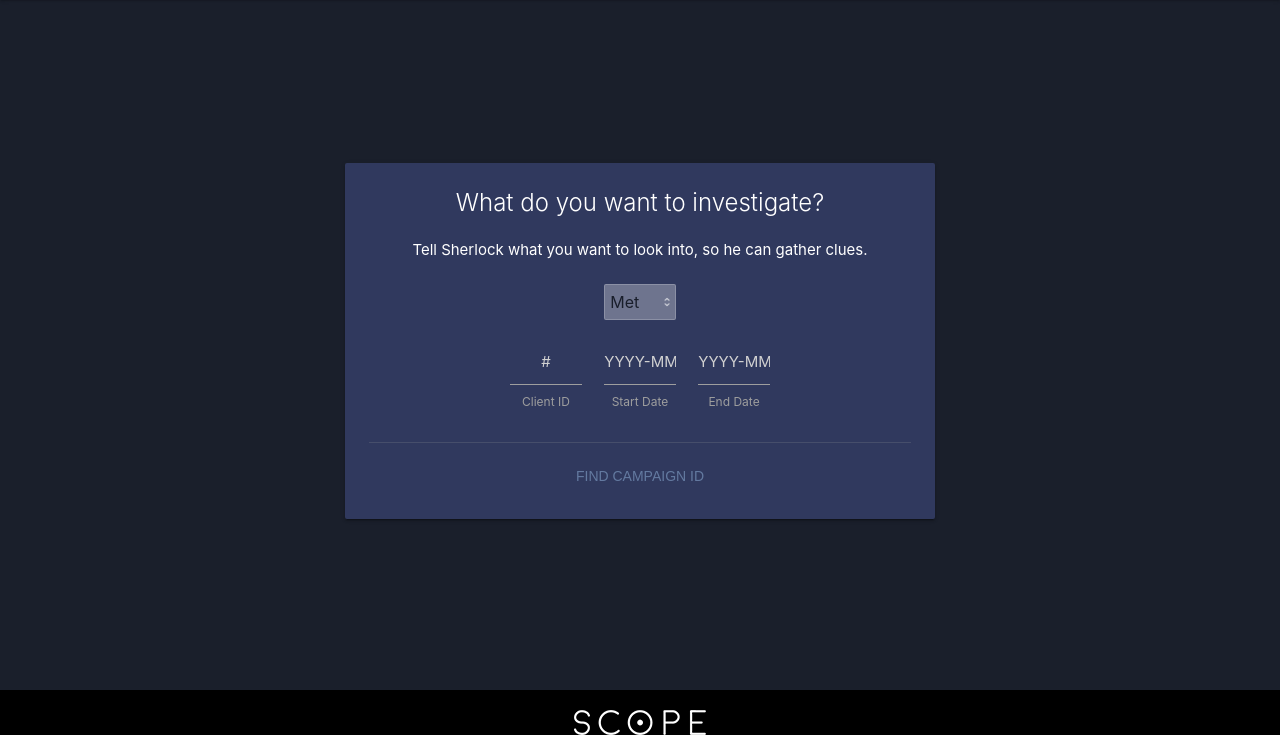
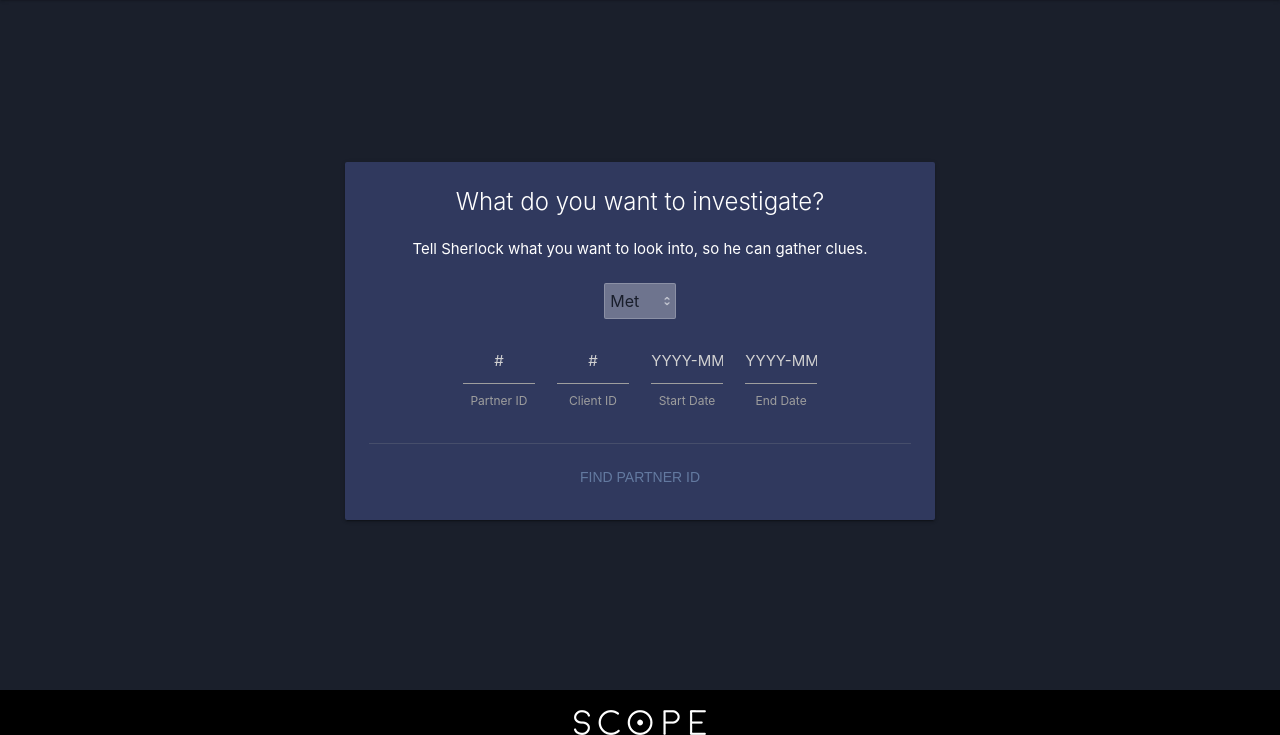
Before and after one commit to stefmolin/Sherlock, a Flask app: page /parameter_entry in a window 1280 px wide. Shown: the part 65-800 px from the top of the page. Run offline with Flask 2, Linux system fonts and the light colour scheme; the visitor is signed in with stand-in values (Sample User, id 1); some libraries are stand-ins or nearby versions.

Commit message:
Add named arguments to decision tree definitions. Enable multiple lookups to gather IDs needed for various checks.

```diff
--- a/sherlock/web_app.py
+++ b/sherlock/web_app.py
@@ -56,7 +56,8 @@ def parameter_entry():
         elif not start_date and end_date:
             start_date = datetime.strftime((datetime.strptime(end_date, '%Y-%m-%d') - timedelta(15)), '%Y-%m-%d')
         return render_template('parameter_entry.html',
-                                client_id=request.args.get('client_id'),
+                                partner_id=request.args.get('partner_id') or 'undefined',
+                                client_id=request.args.get('client_id') or 'undefined',
                                 start_date=start_date,
                                 end_date=end_date,
                                 metric=request.args.get('kpi'))
@@ -66,12 +67,14 @@ def parameter_entry():
 @app.route("/investigate", methods=["POST"])
 def investigate():
     if 'username' in session:
+        partner_id = request.form['partner_id']
         client_id = request.form['client_id']
         campaign_id = request.form['campaign_selector']
         start_date = request.form['start_date']
         end_date = request.form['end_date']
         metric = request.form['metric']
         return render_template('investigate.html',
+                                partner_id=partner_id,
                                 client_id=client_id,
                                 campaign_id=campaign_id,
                                 start_date=start_date,
--- a/static/css/sherlock.css
+++ b/static/css/sherlock.css
@@ -249,7 +249,7 @@ input[type="number"] {
   background-color: #30395e;
   margin-right:20px;
   margin-top: 10px;
-  max-width: 100%;
+  max-width: 80%;
 }
 
 #investigation_info {
--- a/static/js/sherlock.js
+++ b/static/js/sherlock.js
@@ -16,13 +16,23 @@ function hideAllButtons() {
 }
 
 function turnOffCardExtras() {
-  const elements = ['loading_indicator', 'chart'];
+  let elements = ['loading_indicator'];
+  let graphNodes = document.querySelectorAll('[id^="graph-"]');
+  for (var i = 0; i < graphNodes.length; i ++) {
+    elements.push(graphNodes[i].id);
+  }
   turnOff(elements);
 }
 
 function turnOff(elements) {
   for (var e in elements) {
     document.getElementById(elements[e]).style.display = "none";
+  }
+}
+
+function turnOn(elements) {
+  for (var e in elements) {
+    document.getElementById(elements[e]).style.display = "inline-block";
   }
 }
 
@@ -40,7 +50,7 @@ function setCardDescription(description) {
 ****   trees, maniuplating and transitioning   ****
 ****   between cards.                          ****
 **************************************************/
-function startTraversal(json, client_id, campaign_id, start_date, end_date) {
+function startTraversal(json, partner_id, client_id, campaign_id, start_date, end_date) {
   // hide all the buttons
   hideAllButtons();
 
@@ -51,41 +61,38 @@ function startTraversal(json, client_id, campaign_id, start_date, end_date) {
   setCardTitle(initialCard.title);
   setCardDescription(initialCard.description);
   toggleElement("loading_indicator");
-  makeRequest(initialCard.query_url.format({client_id : client_id, campaign_id : campaign_id,
+  makeRequest(initialCard.query_url.format({partner_id : partner_id,
+                                            client_id : client_id, campaign_id : campaign_id,
                                             start_date : start_date, end_date : end_date}),
               "POST", populateCard, dataUnavailable, initialCard,
-              json, client_id, campaign_id, start_date, end_date);
+              json, partner_id, client_id, campaign_id, start_date, end_date);
 }
 
-function populateButton(card, buttonPath, client_id, campaign_id, start_date, end_date) {
+function populateButton(card, buttonPath, partner_id, client_id, campaign_id, start_date, end_date) {
   const nextCardId = card.action.result[buttonPath].next_card;
   if (nextCardId !== undefined && nextCardId !== null) {
     if (card.action.result[buttonPath].button_location !== undefined && card.action.result[buttonPath].button_location !== null) {
       const buttonLocation = card.action.result[buttonPath].button_location + "_action_button";
       const buttonText = card.action.result[buttonPath].button_text;
       var button = document.getElementById(buttonLocation);
-      button.setAttribute("onClick", "changeCard(decision_tree, '" + nextCardId + "', " + client_id + ", " + campaign_id + ", '" + start_date + "', '" + end_date + "');");
+      button.setAttribute("onClick", "changeCard(decision_tree, '" + nextCardId + "', " + partner_id + ", " + client_id + ", " + campaign_id + ", '" + start_date + "', '" + end_date + "');");
       button.innerHTML = buttonText;
       toggleElement(buttonLocation);
     }
   }
 }
 
-function populateCard(data, card, json, client_id, campaign_id, start_date, end_date) {
+function populateCard(data, card, json, partner_id, client_id, campaign_id, start_date, end_date) {
   var resultOfCheck = null;
   if (card.action.function !== 'undefined' && card.action.function !== null) {
-    if (card.action.additional_arguments.length > 1) {
-      resultOfCheck = window[card.action.function](data, ...card.action.additional_arguments);
-    } else {
-      resultOfCheck = window[card.action.function](data, card.action.additional_arguments);
-    }
+    resultOfCheck = window[card.action.function](data, card.action.additional_arguments);
   }
   toggleElement("loading_indicator");
   if (card.action.ask_user == true) {
     // populate the buttons bc user needs to move the process forward
     var buttonPaths = [true, false];
     for (var i in buttonPaths) {
-      populateButton(card, buttonPaths[i], client_id, campaign_id, start_date, end_date);
+      populateButton(card, buttonPaths[i], partner_id, client_id, campaign_id, start_date, end_date);
     }
   } else {
     if (resultOfCheck !== null && resultOfCheck !== false) {
@@ -93,7 +100,7 @@ function populateCard(data, card, json, client_id, campaign_id, start_date, end_
         setCardDescription(card.action.result.true.description.format(resultOfCheck));
       }
       if (card.action.result.true.follow_up !== 'undefined' && card.action.result.true.follow_up !== undefined) {
-        const followUpResults = window[card.action.result.true.follow_up.function](data, ...card.action.result.true.follow_up.additional_arguments);
+        const followUpResults = window[card.action.result.true.follow_up.function](data, card.action.result.true.follow_up.additional_arguments);
       }
       const nextCardId = card.action.result.true.next_card;
       if (nextCardId !== undefined && nextCardId !== null) {
@@ -101,19 +108,19 @@ function populateCard(data, card, json, client_id, campaign_id, start_date, end_
           const buttonLocation = card.action.result.true.button_location + "_action_button";
           const buttonText = card.action.result.true.button_text;
           var button = document.getElementById(buttonLocation);
-          button.setAttribute("onClick", "changeCard(decision_tree, '" + nextCardId + "', " + client_id + ", " + campaign_id + ", '" + start_date + "', '" + end_date + "');");
+          button.setAttribute("onClick", "changeCard(decision_tree, '" + nextCardId + "', " + partner_id + ", " + client_id + ", " + campaign_id + ", '" + start_date + "', '" + end_date + "');");
           button.innerHTML = buttonText;
           toggleElement(buttonLocation);
         } else {
           // automatically advance since this card has no buttons
-          changeCard(json, nextCardId, client_id, campaign_id, start_date, end_date);
+          changeCard(json, nextCardId, partner_id, client_id, campaign_id, start_date, end_date);
         }
       }
     } else {
       // automatically go to the next card
       const nextCardId = card.action.result.false.next_card;
       if (nextCardId !== undefined) {
-        changeCard(json, nextCardId, client_id, campaign_id, start_date, end_date);
+        changeCard(json, nextCardId, partner_id, client_id, campaign_id, start_date, end_date);
       }
     }
   }
@@ -131,7 +138,7 @@ function getStartNode(json) {
   return getCardById(json, "start");
 }
 
-function changeCard(json, id, client_id, campaign_id, start_date, end_date) {
+function changeCard(json, id, partner_id, client_id, campaign_id, start_date, end_date) {
   const nextCard = getCardById(json, id);
   setCardTitle(nextCard.title);
   setCardDescription(nextCard.description);
@@ -143,15 +150,16 @@ function changeCard(json, id, client_id, campaign_id, start_date, end_date) {
   if (nextCard.query_url !== 'undefined' && nextCard.query_url !== undefined && nextCard.query_url !== null) {
     turnOffCardExtras();
     toggleElement('loading_indicator');
-    makeRequest(nextCard.query_url.format({client_id : client_id, campaign_id : campaign_id,
-                                              start_date : start_date, end_date : end_date}),
+    makeRequest(nextCard.query_url.format({partner_id : partner_id,
+                                           client_id : client_id, campaign_id : campaign_id,
+                                           start_date : start_date, end_date : end_date}),
                 "POST", populateCard, dataUnavailable, nextCard, json,
-                client_id, campaign_id, start_date, end_date);
+                partner_id, client_id, campaign_id, start_date, end_date);
   } else {
     turnOffCardExtras();
     if (nextCard.action !== undefined && nextCard.action.result !== undefined){
       for (var button in nextCard.action.result) {
-        populateButton(nextCard, button, client_id, campaign_id, start_date, end_date);
+        populateButton(nextCard, button, partner_id, client_id, campaign_id, start_date, end_date);
       }
     }
   }
@@ -268,31 +276,177 @@ class TimeoutError extends Error {
 ****  Response processing and error handling   ****
 ****  functions for specific card layouts.     ****
 **************************************************/
-function lookupCampaigns() {
-  const client_id = document.getElementById("client_id").value;
-  if (/\d+/.test(client_id) && client_id > 0){
-    console.log('client_id is valid, looking up campaigns...');
+function conditionalButtons(button, field, current_button, current_field) {
+    let fieldToFill = document.getElementById(field);
+    if (fieldToFill.value == null || fieldToFill.value === undefined || fieldToFill.value == "") {
+      turnOn([button]);
+    } else {
+      // if the field we are going to show the button for is already filled, don't show the button again
+      turnOff([button]);
+    }
+
+    // if we have filled a field that needs a button showing, remove the button
+    let currentField = document.getElementById(current_field);
+    if (currentField.value == null || currentField.value === undefined || currentField.value == "") {
+      turnOn([current_button]);
+    } else {
+      // if the field we are going to show the button for is already filled, don't show the button again
+      turnOff([current_button]);
+    }
+
+    // if both client and partner are filled, show campaign
+    if (fieldToFill.value != "" && currentField.value != "") {
+      turnOn(['campaign_lookup_button']);
+    } else {
+      turnOff(['campaign_lookup_button']);
+    }
+
+    // make sure only 1 button shows at once
+    let partnerButtonShowing = document.getElementById('partner_lookup_button').style.display != "none";
+    let clientButtonShowing = document.getElementById('client_lookup_button').style.display != "none";
+    let campaignButtonShowing = document.getElementById('campaign_lookup_button').style.display != "none";
+    if ((partnerButtonShowing + clientButtonShowing + campaignButtonShowing) >= 2) {
+      // at least 2 buttons are on; show the highest level: partner > client > campaign
+      if (partnerButtonShowing) {
+        turnOff(['client_lookup_button', 'campaign_lookup_button']);
+      } else if (clientButtonShowing) {
+        turnOff(['campaign_lookup_button']);
+      }
+    }
+}
+
+function performLookup(id, selector, type) {
+  const fieldValue = document.getElementById(id).value;
+  if (/\d+/.test(fieldValue) && fieldValue > 0){
+    console.log('field is valid, looking up IDs...');
     toggleElement("loading_indicator"); // show loading indicator
-    if (document.getElementById("campaign_selector").style.display !== "none") {
-      toggleElement("campaign_selector"); // show the options
+    if (document.getElementById(selector).style.display !== "none") {
+      toggleElement(selector); // show the options
     }
-    const url = "/api/v1/query/sherlock/campaign_lookup?client_id=" + client_id;
-    makeRequest(url, "POST", fillInCampaignOptions, campaignsUnavailable);
+    if (type == "partner"){
+      const url = "/api/v1/query/sherlock/partner_lookup?client_id=" + fieldValue;
+      makeRequest(url, "POST", fillInPartnerOptions, partnersUnavailable);
+    } else if (type == "client"){
+      const url = "/api/v1/query/sherlock/client_lookup?partner_id=" + fieldValue;
+      makeRequest(url, "POST", fillInClientOptions, clientsUnavailable);
+    } else {
+      // type == "campaign"
+      const url = "/api/v1/query/sherlock/campaign_lookup?client_id=" + fieldValue;
+      makeRequest(url, "POST", fillInCampaignOptions, campaignsUnavailable);
+    }
   } else {
-    console.log(client_id);
-    document.getElementById('client_id').focus();
-    document.getElementById('client_id').reportValidity();
+    console.log(fieldValue);
+    document.getElementById(id).focus();
+    document.getElementById(id).reportValidity();
   }
 }
 
+function partnersUnavailable() {
+  optionsUnavailable('partner_selector', 'partner_lookup_button');
+}
+
+function clientsUnavailable() {
+  optionsUnavailable('client_selector', 'client_lookup_button');
+}
+
 function campaignsUnavailable() {
-  var campaign_selector = document.getElementById("campaign_selector");
+  optionsUnavailable('campaign_selector', 'campaign_lookup_button');
+}
+
+function optionsUnavailable(selector, button) {
+  var option_selector = document.getElementById(selector);
   var option = document.createElement("option");
   option.text = "[ERROR] Unable to pull data."; // show users the campaign name
   option.value = null; // grab the ID when we pull in this field on Sherlock's end
-  campaign_selector.add(option);
-  toggleElement("campaign_selector"); // show the options
-  toggleElement("campaign_lookup_button"); // don't show the button anymore
+  option_selector.add(option);
+  toggleElement(selector); // show the options
+  toggleElement(button); // don't show the button anymore
+}
+
+function fillInPartnerOptions(partners) {
+  try {
+    if (partners != null) {
+      var partner_selector = document.getElementById("partner_selector");
+      for (var i = 0; i < partners.length; i++){
+        var option = document.createElement("option");
+        option.text = partners[i].partner_name; // show users the partner name
+        option.value = partners[i].partner_id; // grab the ID when we pull in this field on Sherlock's end
+        partner_selector.add(option);
+      }
+      if (partner_selector.options.length == 1) {
+        // this is most likely not a valid advertiser, so show that in the dropdown hint
+        partner_selector.options[0].text = "No partners for that client";
+        partner_selector.selectedIndex = 0;
+      } else {
+        // only update the buttons if we actually got partners back
+        toggleElement("partner_lookup_button"); // don't show the button anymore
+        console.log('Successfully retrieved data!');
+        toggleElement("loading_indicator"); // turn off the loading indicator now that we have the data
+        if (partner_selector.options.length == 2) {
+          document.getElementById('partner_id').value = partner_selector.options[1].value;
+        } else {
+          partner_selector.options[0].text = "Select a partner";
+          if (partner_selector.options.length > 2) {
+            /* the selector has 2 options, one is the non-selectable one and the other is valid so only need to move
+            the selector when we have more than 2 to to the non-selectable one */
+            partner_selector.selectedIndex = 0; // set the selector to something that prompts selecting the proper value
+          }
+        }
+        if (document.getElementById('partner_id').value != "" && document.getElementById('client_id').value != ""){
+          toggleElement("campaign_lookup_button"); // show the button to lookup campaigns
+        }
+      }
+      if (partner_selector.style.display === "none" && partner_selector.options.length != 2) {
+        toggleElement("partner_selector"); // show the button to lookup campaigns
+      }
+    }
+  } catch (error) {
+    // TODO something is wrong with the data, should we request it again or just fail?
+    toggleElement("loading_indicator");
+    partnersUnavailable();
+  }
+}
+
+function fillInClientOptions(clients) {
+  try {
+    if (clients != null) {
+      var client_selector = document.getElementById("client_selector");
+      for (var i = 0; i < clients.length; i++){
+        var option = document.createElement("option");
+        option.text = clients[i].client_name; // show users the client name
+        option.value = clients[i].client_id; // grab the ID when we pull in this field on Sherlock's end
+        client_selector.add(option);
+      }
+      if (client_selector.options.length == 1) {
+        // this is most likely not a valid advertiser, so show that in the dropdown hint
+        client_selector.options[0].text = "No clients for that partner";
+        client_selector.selectedIndex = 0;
+      } else {
+        // only update the buttons if we actually got clients back
+        toggleElement("client_lookup_button"); // don't show the button anymore
+        toggleElement("campaign_lookup_button"); // show the button to submit the form
+        toggleElement("loading_indicator"); // turn off the loading indicator now that we have the data
+        console.log('Successfully retrieved data!');
+        if (client_selector.options.length == 2) {
+          document.getElementById('client_id').value = client_selector.options[1].value;
+        } else {
+          client_selector.options[0].text = "Select a client";
+          if (client_selector.options.length > 2) {
+            /* the selector has 2 options, one is the non-selectable one and the other is valid so only need to move
+            the selector when we have more than 2 to to the non-selectable one */
+            client_selector.selectedIndex = 0; // set the selector to something that prompts selecting the proper value
+          }
+        }
+      }
+      if (document.getElementById("client_selector").style.display === "none" && client_selector.options.length != 2) {
+        toggleElement("client_selector"); // show the options
+      }
+    }
+  } catch (error) {
+    // TODO something is wrong with the data, should we request it again or just fail?
+    toggleElement("loading_indicator");
+    clientsUnavailable();
+  }
 }
 
 function fillInCampaignOptions(campaigns) {
@@ -332,3 +486,13 @@ function fillInCampaignOptions(campaigns) {
     campaignsUnavailable();
   }
 }
+
+function setValue(id, selector) {
+  let item = document.getElementById(id);
+  let item_selector = document.getElementById(selector);
+  // copy over value
+  let selected = item_selector.options[item_selector.selectedIndex].value;
+  item.value = selected;
+  // hide selector
+  item_selector.style.display = "none";
+}
--- a/templates/investigate.html
+++ b/templates/investigate.html
@@ -38,7 +38,6 @@ Investigate {{ metric.upper() }}
         <p id="card_description">Please be patient while we fetch the data to help you troubleshoot this issue.</p>
         <br>
         <div id="graphs">
-          <canvas id="graph-1" style="display: none;"></canvas>
         </div>
         <div id="loading_indicator" class="preloader-wrapper big active" style="display: none;">
           <div class="spinner-layer spinner-blue-only">
@@ -54,7 +53,7 @@ Investigate {{ metric.upper() }}
           </div>
         </div>
         <br>
-        <p id="investigation_info"><em>**You are currently investigating: client {{client_id}}, campaign {{campaign_id}}, for {{metric.upper()}} between {{start_date}} and {{end_date}}.**</em></p>
+        <p id="investigation_info"><em>**You are currently investigating: partner {{partner_id}}, client {{client_id}}, campaign {{campaign_id}}, for {{metric.upper()}} between {{start_date}} and {{end_date}}.**</em></p>
         <div class="card-action">
           <button id="left_action_button" class="left">No</button>
           <button id="center_action_button" class="center">Acknowledge</button>
@@ -65,12 +64,13 @@ Investigate {{ metric.upper() }}
   </div>
 </div>
 <script>
+console.log("Partner ID: {{partner_id}}");
 console.log("Client ID: {{client_id}}");
 console.log("Campaign ID: {{campaign_id}}");
 console.log("Start date: {{start_date}}");
 console.log("End date: {{end_date}}");
 console.log("Metric: {{metric}}");
 // start the troubleshooting process
-startTraversal(decision_tree, {{client_id}}, {{campaign_id}}, '{{start_date}}', '{{end_date}}');
+startTraversal(decision_tree, {{partner_id}}, {{client_id}}, {{campaign_id}}, '{{start_date}}', '{{end_date}}');
 </script>
 {% endblock %}
--- a/templates/parameter_entry.html
+++ b/templates/parameter_entry.html
@@ -42,11 +42,19 @@ Parameter Entry
               </div>
             </div>
             <div class="row">
-              <div class="col s2 offset-s3">
+              <div class="col s2 offset-s2">
+                {% if partner_id %}
+                  <input id="partner_id" name="partner_id" class="date-input no-spinner" type="number" required="" value="{{ partner_id }}" placeholder="#" oninput="conditionalButtons('client_lookup_button', 'client_id', 'partner_lookup_button', 'partner_id')">
+                {% else %}
+                  <input id="partner_id" name="partner_id" class="date-input no-spinner" type="number" required="" placeholder="#" oninput="conditionalButtons('client_lookup_button', 'client_id', 'partner_lookup_button', 'partner_id')">
+                {% endif %}
+                <label for="partner_id">Partner ID</label>
+              </div>
+              <div class="col s2">
                 {% if client_id %}
-                  <input id="client_id" name="client_id" class="date-input no-spinner" type="number" required="" value="{{ client_id }}" placeholder="#">
+                  <input id="client_id" name="client_id" class="date-input no-spinner" type="number" required="" value="{{ client_id }}" placeholder="#" oninput="conditionalButtons('partner_lookup_button', 'partner_id', 'client_lookup_button', 'client_id')">
                 {% else %}
-                  <input id="client_id" name="client_id" class="date-input no-spinner" type="number" required="" placeholder="#">
+                  <input id="client_id" name="client_id" class="date-input no-spinner" type="number" required="" placeholder="#" oninput="conditionalButtons('partner_lookup_button', 'partner_id', 'client_lookup_button', 'client_id')">
                 {% endif %}
                 <label for="client_id">Client ID</label>
               </div>
@@ -81,13 +89,29 @@ Parameter Entry
             </div>
             <div class="row">
               <div class="col s6 offset-s3">
+                <select id="partner_selector" class="large-select" style="display: none;" onchange="setValue('partner_id', 'partner_selector')" name="partner_selector">
+                  <option value="" disabled selected>Partner</option>
+                </select>
+              </div>
+            </div>
+            <div class="row">
+              <div class="col s6 offset-s3">
+                <select id="client_selector" class="large-select" style="display: none;" onchange="setValue('client_id', 'client_selector')" name="client_selector">
+                  <option value="" disabled selected>Client</option>
+                </select>
+              </div>
+            </div>
+            <div class="row">
+              <div class="col s6 offset-s3">
                 <select id="campaign_selector" class="large-select" style="display: none;" name="campaign_selector" required="">
                   <option value="" disabled selected>Campaign</option>
                 </select>
               </div>
             </div>
             <div class="card-action form_button">
-              <button id="campaign_lookup_button" type="button" onclick="lookupCampaigns()">Find campaign ID</button>
+              <button id="partner_lookup_button" type="button" onclick="performLookup('client_id', 'partner_selector', 'partner')" style="display: none;">Find partner ID</button>
+              <button id="client_lookup_button" type="button" onclick="performLookup('partner_id', 'client_selector', 'client')" style="display: none;">Find client ID</button>
+              <button id="campaign_lookup_button" type="button" onclick="performLookup('client_id', 'campaign_selector', 'campaign')" style="display: none;">Find campaign ID</button>
               <button id="submit_parameters" style="display: none;">Start Investigation</button>
             </div>
           </form>
@@ -97,6 +121,26 @@ Parameter Entry
   </div>
 </div>
 <script>
+function initializeButtons(values) {
+  let partner_id = values.partnerID;
+  let client_id = values.clientID;
+  if (partner_id && client_id) {
+    turnOff(['partner_lookup_button', 'client_lookup_button']);
+    turnOn(['campaign_lookup_button']);
+  } else if (!partner_id && client_id) {
+    turnOff(['client_lookup_button', 'campaign_lookup_button']);
+    turnOn(['partner_lookup_button']);
+  } else if (partner_id && !client_id) {
+    turnOff(['partner_lookup_button', 'campaign_lookup_button']);
+    turnOn(['client_lookup_button']);
+  } else {
+    turnOff(['campaign_lookup_button']);
+    turnOn(['partner_lookup_button']);
+  }
+}
+
+initializeButtons({partnerID : {{partner_id}}, clientID : {{client_id}}});
+
 var today = new Date();
 var yesterday = new Date(today.setDate(today.getDate() - 1));
 var min_date_limit = new Date(today.setDate(today.getDate() - 90));
```
Also changed, not shown: static/decision_trees/YAML/cards_prototype_v3.yml (+40 -32 lines), static/decision_trees/dummy.json (+54 -40 lines), static/js/sherlock_rules.js (+40 -15 lines), static/js/utilities.js (+57 -4 lines), README.md.
